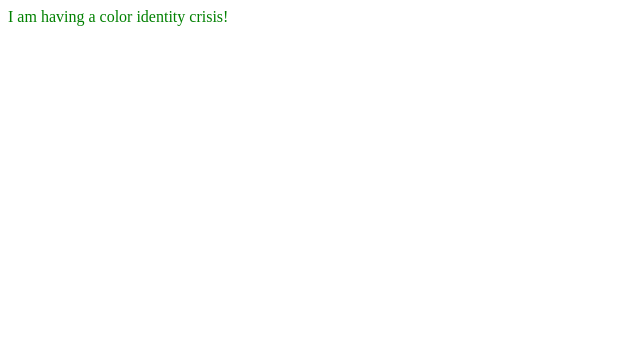
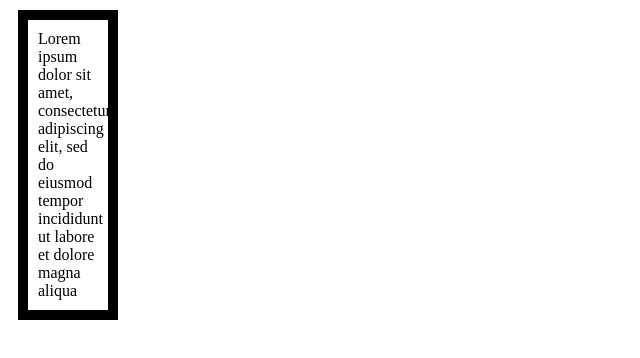
Before and after one commit to katieVer/coursera-test, a plain HTML site: page Practice/index.html in a window 1280 px wide. Shown: the whole page, without its empty margins (0-640 px from the left). Drawn offline with Linux system fonts and the light colour scheme.

Commit message:
practice

```diff
--- a/Practice/index.html
+++ b/Practice/index.html
@@ -3,9 +3,7 @@
 <link rel="stylesheet" href="main.css">
 <body>
 	<div>
-		<section id="mySection" class="myColor">
-			I am having a color identity crisis!
-		</section>
+		Lorem ipsum dolor sit amet, consectetur adipiscing elit, sed do eiusmod tempor incididunt ut labore et dolore magna aliqua
 	</div>
 </body>
 </html>
--- a/Practice/main.css
+++ b/Practice/main.css
@@ -1,7 +1,7 @@
-#mySection {
-	color: green;
+div {
+	padding: 10px 10px 10px 10px;
+	margin: 10px 10px 10px 10px;
+	width: 100px;
+	border: 10px solid black;
+	box-sizing: border-box;
 }
-
-.myColor {
-	color: blue;
-}
```
